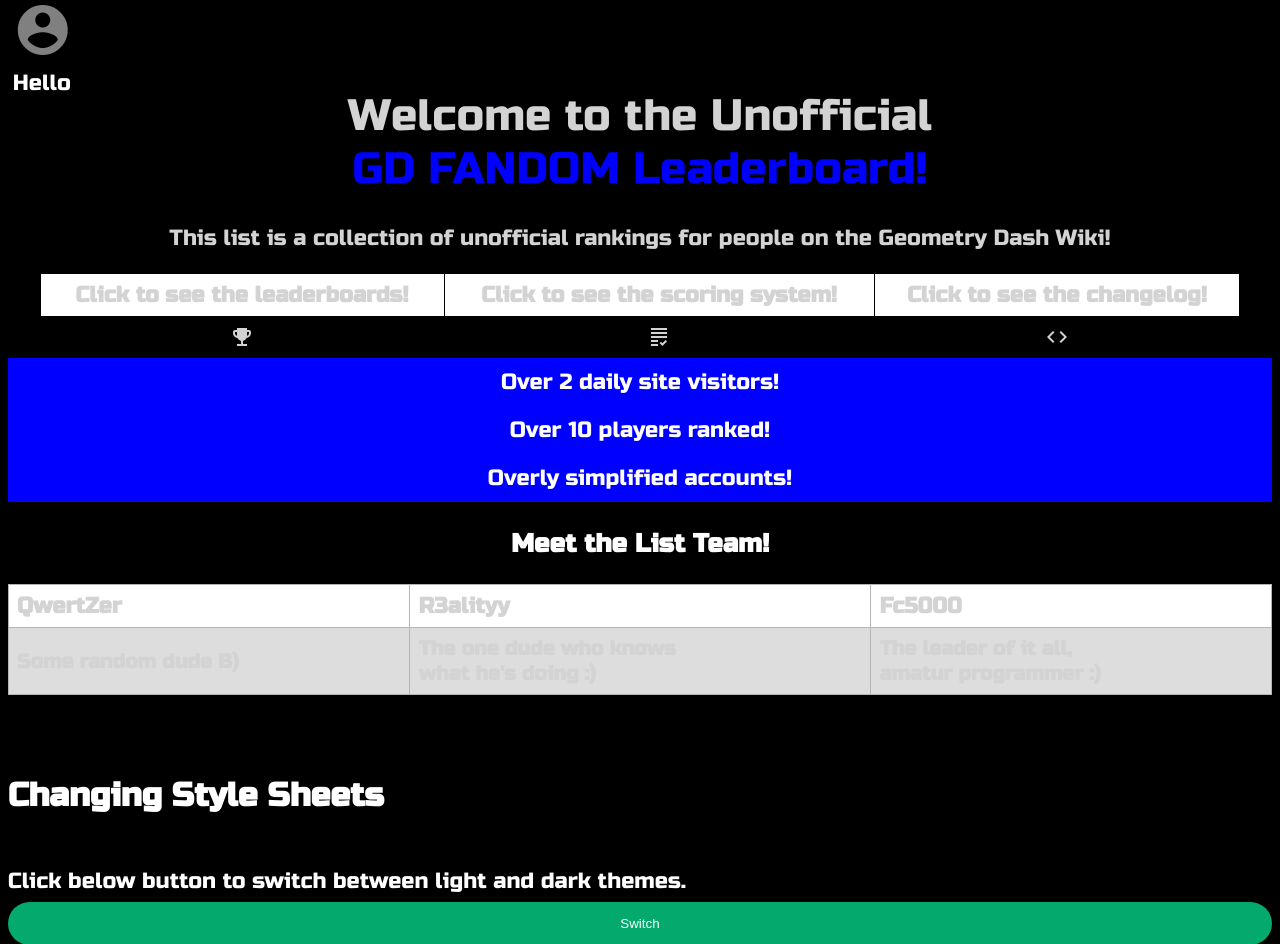
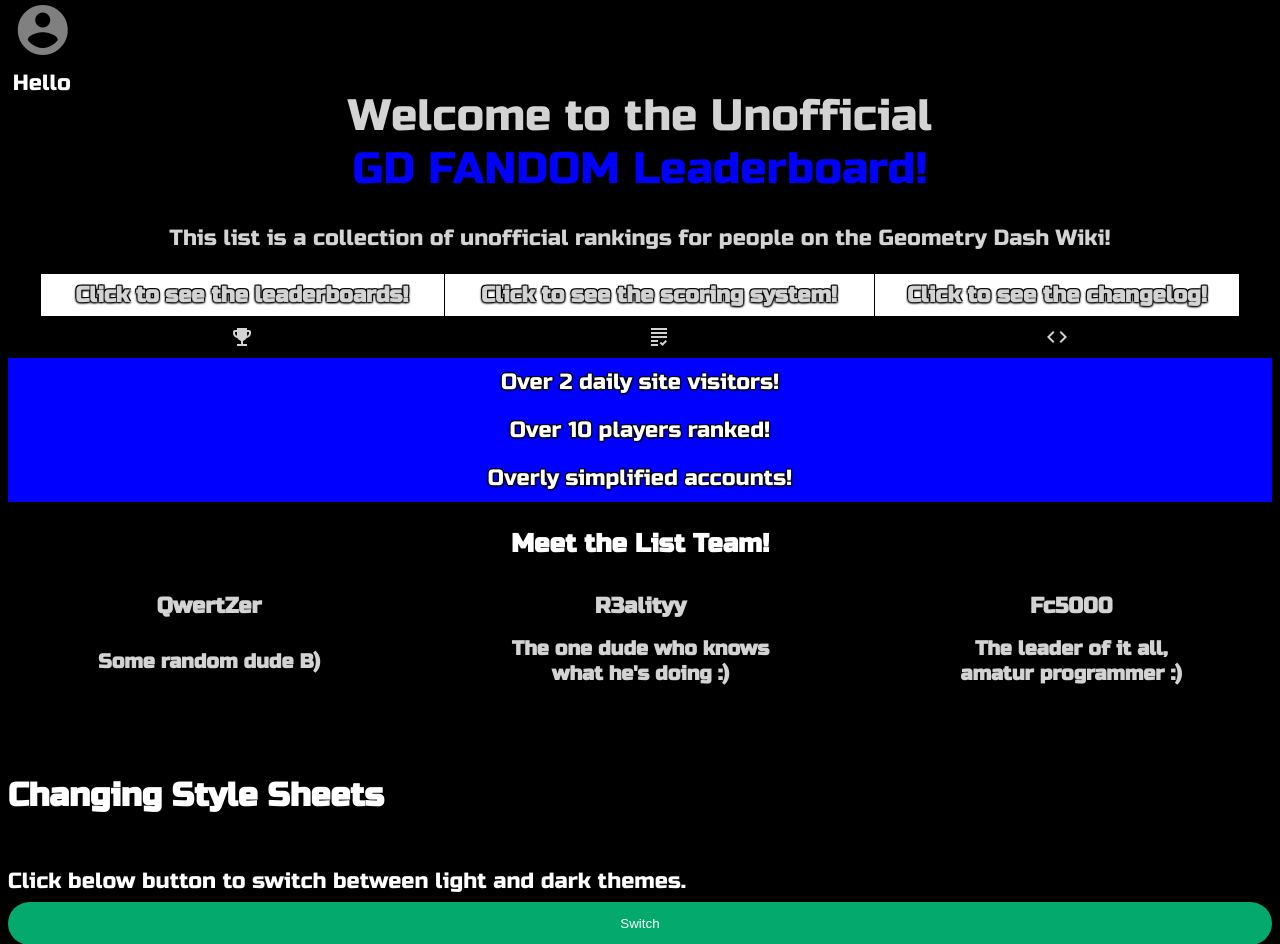
Before and after one commit to Fc500/Fc500.github.io, a PHP site: page /pages/leaderboard.html in a window 1280 px wide. Shown: the top 944 px of the page. Run offline with PHP 8.4, Linux system fonts and the light colour scheme; lists and menus that the app fills with data are empty.

Commit message:
Update leaderboarddark.css

```diff
--- a/CSS/leaderboarddark.css
+++ b/CSS/leaderboarddark.css
@@ -215,8 +215,6 @@ tr:nth-child(even) {
  tr:nth-child(odd) {
   background-color: #ffffff;
  }
-  background-color: #dddddd;
-}
       li:nth-child(even) {
   background-color: #ffffff;
 }
@@ -261,21 +259,21 @@ li:nth-child(odd) {
   margin-right: auto;
 }
 }
-/* .noOutline {
+.noOutline {
   color: rgba(0, 0, 0, 0);
     text-shadow: -1px 1px 2px #000,
                   1px 1px 2px #000,
+1px -1px 0 #000,
+-1px -1px 0 #000; }
+.invisibleTable {
+  background-color: rgba(0, 0, 0, 0);
+}
      .modDesc {
 border: 1px solid #000000;
 text-align: center;
 background-color: #000000;
 margin-left: auto;
 margin-right: auto;
-}
-1px -1px 0 #000,
--1px -1px 0 #000; */
-.invisibleTable {
-  background-color: rgba(0, 0, 0, 0);
 }
 .settingTable {
   background-color: #190000;
```
